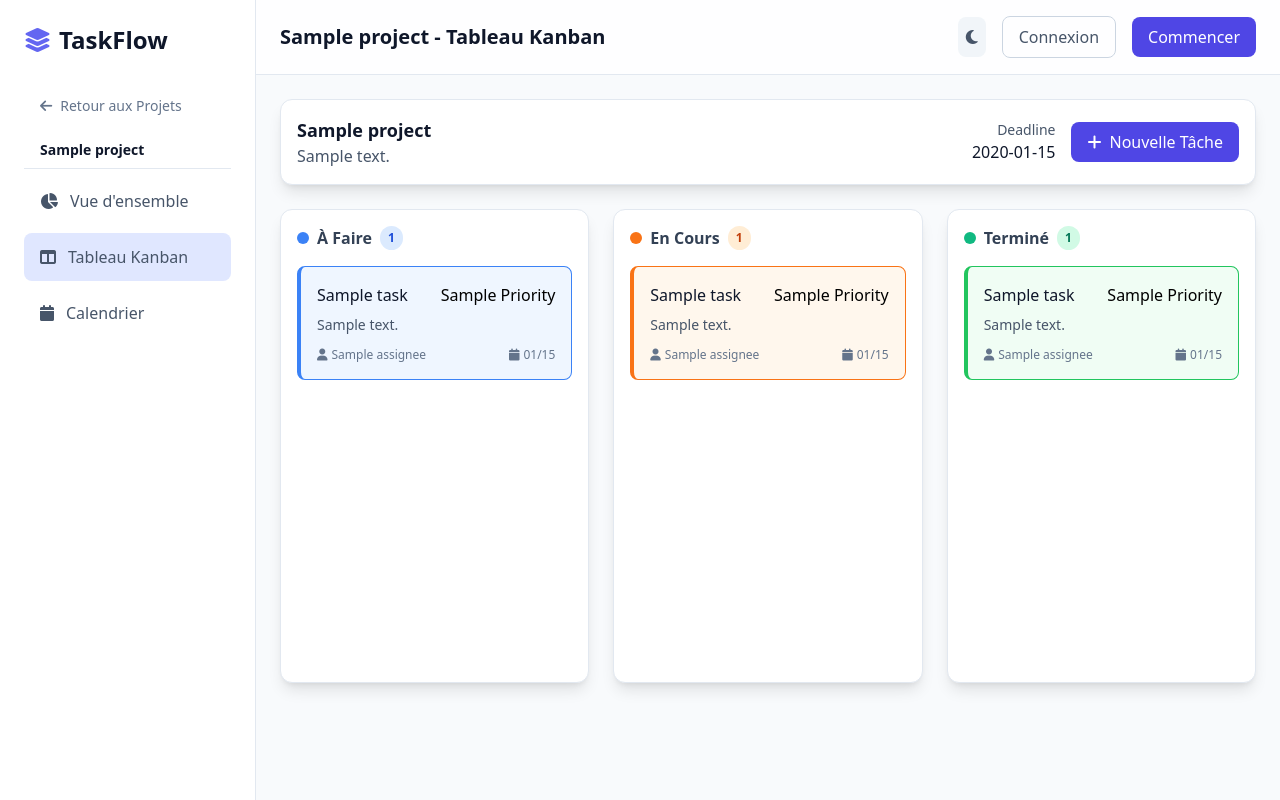
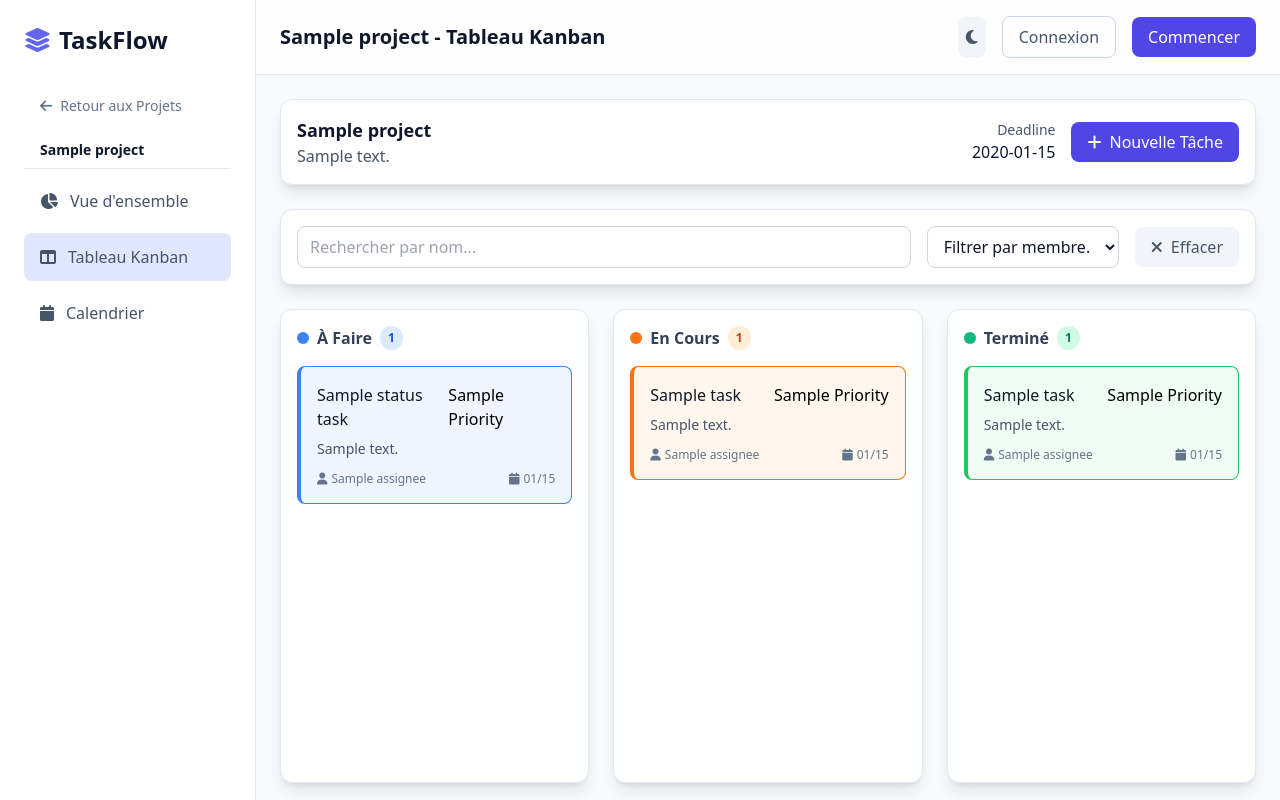
Before and after one commit to ZouhairChoufa/TaskFlow-Project-Manager, a Flask app: template templates/board.html in a window 1280 px wide. Run offline with Flask 3, Linux system fonts and the light colour scheme; the template is opened without the code that fills it: most values are stand-ins (such as "Sample title", 1, 10 or a date in 2020); some libraries are stand-ins or nearby versions.

Commit message:
feat: add task filtering, default sorting, and unique name constraints

```diff
--- a/services/firestore_service.py
+++ b/services/firestore_service.py
@@ -76,7 +76,7 @@ class FirestoreService:
 
     @staticmethod
     def get_tasks(project_id: str) -> List[Dict]:
-        """Get all tasks for a project"""
+        """Get all tasks for a project sorted by created_at descending"""
         tasks = []
         db = FirestoreService._get_db()
         docs = db.collection('tasks').where('project_id', '==', project_id).stream()
@@ -84,6 +84,9 @@ class FirestoreService:
             task = doc.to_dict()
             task['id'] = doc.id
             tasks.append(task)
+
+        # Sort in Python since Firestore composite index is not available
+        tasks.sort(key=lambda x: x.get('created_at', datetime.min), reverse=True)
         return tasks
 
     @staticmethod
--- a/templates/board.html
+++ b/templates/board.html
@@ -26,6 +26,35 @@
     </div>
 </div>
 
+<!-- Filter Bar -->
+<div class="bg-white dark:bg-slate-800/50 rounded-xl p-4 mb-6 shadow-lg border border-slate-200 dark:border-slate-700">
+    <div class="flex items-center space-x-4">
+        <div class="flex-1">
+            <input type="text" id="searchInput" placeholder="Rechercher par nom..."
+                   class="w-full px-3 py-2 bg-white dark:bg-slate-700 border border-slate-300 dark:border-slate-600 rounded-lg text-slate-900 dark:text-white focus:outline-none focus:border-indigo-500">
+        </div>
+        <div class="w-48">
+            <select id="memberFilter" class="w-full px-3 py-2 bg-white dark:bg-slate-700 border border-slate-300 dark:border-slate-600 rounded-lg text-slate-900 dark:text-white focus:outline-none focus:border-indigo-500">
+                <option value="">Filtrer par membre...</option>
+                {% set all_assignees = [] %}
+                {% for status_tasks in [board.todo, board.in_progress, board.done] %}
+                    {% for task in status_tasks %}
+                        {% if task.assignee and task.assignee not in all_assignees %}
+                            {% set _ = all_assignees.append(task.assignee) %}
+                        {% endif %}
+                    {% endfor %}
+                {% endfor %}
+                {% for assignee in all_assignees %}
+                <option value="{{ assignee }}">{{ assignee }}</option>
+                {% endfor %}
+            </select>
+        </div>
+        <button onclick="clearFilters()" class="px-4 py-2 bg-slate-100 dark:bg-slate-700 text-slate-600 dark:text-slate-300 rounded-lg hover:bg-slate-200 dark:hover:bg-slate-600 transition-colors">
+            <i class="fa-solid fa-times mr-2"></i>Effacer
+        </button>
+    </div>
+</div>
+
 <!-- Kanban Board -->
 <div class="grid grid-cols-1 lg:grid-cols-3 gap-6">
     <!-- To Do Column -->
@@ -40,7 +69,7 @@
         <div class="space-y-3 min-h-[400px] kanban-column" data-status="todo">
             {% for task in board.todo %}
             <div class="task-card bg-blue-50 dark:bg-blue-900/20 border-l-4 border-blue-500 rounded-lg p-4 cursor-move hover:bg-blue-100 dark:hover:bg-blue-900/30 transition-all duration-300 border border-blue-200 dark:border-blue-700"
-                 data-task-id="{{ task.id }}" draggable="true" onclick="editTask('{{ task.id }}', '{{ task.title }}', '{{ task.description }}', '{{ task.status }}', '{{ task.priority or 'low' }}', '{{ task.assignee or '' }}', '{{ task.due_date.strftime('%Y-%m-%d') if task.due_date else '' }}')">
+                 data-task-id="{{ task.id }}" data-name="{{ task.title }}" data-assignee="{{ task.assignee or '' }}" draggable="true" onclick="editTask('{{ task.id }}', '{{ task.title }}', '{{ task.description }}', '{{ task.status }}', '{{ task.priority or 'low' }}', '{{ task.assignee or '' }}', '{{ task.due_date.strftime('%Y-%m-%d') if task.due_date else '' }}')">
                 <div class="flex items-start justify-between mb-2">
                     <h4 class="text-slate-900 dark:text-white font-medium">{{ task.title }}</h4>
                     <span class="priority-badge priority-{{ task.priority or 'low' }}">
@@ -73,7 +102,7 @@
         <div class="space-y-3 min-h-[400px] kanban-column" data-status="in_progress">
             {% for task in board.in_progress %}
             <div class="task-card bg-orange-50 dark:bg-orange-900/20 border-l-4 border-orange-500 rounded-lg p-4 cursor-move hover:bg-orange-100 dark:hover:bg-orange-900/30 transition-all duration-300 border border-orange-200 dark:border-orange-700"
-                 data-task-id="{{ task.id }}" draggable="true" onclick="editTask('{{ task.id }}', '{{ task.title }}', '{{ task.description }}', '{{ task.status }}', '{{ task.priority or 'low' }}', '{{ task.assignee or '' }}', '{{ task.due_date.strftime('%Y-%m-%d') if task.due_date else '' }}')">
+                 data-task-id="{{ task.id }}" data-name="{{ task.title }}" data-assignee="{{ task.assignee or '' }}" draggable="true" onclick="editTask('{{ task.id }}', '{{ task.title }}', '{{ task.description }}', '{{ task.status }}', '{{ task.priority or 'low' }}', '{{ task.assignee or '' }}', '{{ task.due_date.strftime('%Y-%m-%d') if task.due_date else '' }}')">
                 <div class="flex items-start justify-between mb-2">
                     <h4 class="text-slate-900 dark:text-white font-medium">{{ task.title }}</h4>
                     <span class="priority-badge priority-{{ task.priority or 'low' }}">
@@ -106,7 +135,7 @@
         <div class="space-y-3 min-h-[400px] kanban-column" data-status="done">
             {% for task in board.done %}
             <div class="task-card bg-green-50 dark:bg-green-900/20 border-l-4 border-green-500 rounded-lg p-4 cursor-move hover:bg-green-100 dark:hover:bg-green-900/30 transition-all duration-300 border border-green-200 dark:border-green-700"
-                 data-task-id="{{ task.id }}" draggable="true" onclick="editTask('{{ task.id }}', '{{ task.title }}', '{{ task.description }}', '{{ task.status }}', '{{ task.priority or 'low' }}', '{{ task.assignee or '' }}', '{{ task.due_date.strftime('%Y-%m-%d') if task.due_date else '' }}')">
+                 data-task-id="{{ task.id }}" data-name="{{ task.title }}" data-assignee="{{ task.assignee or '' }}" draggable="true" onclick="editTask('{{ task.id }}', '{{ task.title }}', '{{ task.description }}', '{{ task.status }}', '{{ task.priority or 'low' }}', '{{ task.assignee or '' }}', '{{ task.due_date.strftime('%Y-%m-%d') if task.due_date else '' }}')">
                 <div class="flex items-start justify-between mb-2">
                     <h4 class="text-slate-900 dark:text-white font-medium">{{ task.title }}</h4>
                     <span class="priority-badge priority-{{ task.priority or 'low' }}">
@@ -285,6 +314,8 @@
             if (result.success) {
                 hideModal();
                 location.reload();
+            } else {
+                showToast(result.error, 'error');
             }
         });
     }
@@ -409,5 +440,36 @@
             }
         }
     }
+
+    // Real-time filtering functionality
+    function filterTasks() {
+        const searchText = document.getElementById('searchInput').value.toLowerCase();
+        const selectedMember = document.getElementById('memberFilter').value;
+        const taskCards = document.querySelectorAll('.task-card');
+
+        taskCards.forEach(card => {
+            const taskName = card.getAttribute('data-name').toLowerCase();
+            const taskAssignee = card.getAttribute('data-assignee');
+
+            const matchesSearch = !searchText || taskName.includes(searchText);
+            const matchesMember = !selectedMember || taskAssignee === selectedMember;
+
+            if (matchesSearch && matchesMember) {
+                card.style.display = 'block';
+            } else {
+                card.style.display = 'none';
+            }
+        });
+    }
+
+    function clearFilters() {
+        document.getElementById('searchInput').value = '';
+        document.getElementById('memberFilter').value = '';
+        filterTasks();
+    }
+
+    // Add event listeners for real-time filtering
+    document.getElementById('searchInput').addEventListener('input', filterTasks);
+    document.getElementById('memberFilter').addEventListener('change', filterTasks);
 </script>
 {% endblock %}
```
Also changed, not shown: routes/tasks.py (+10 -0 lines), README.md.
